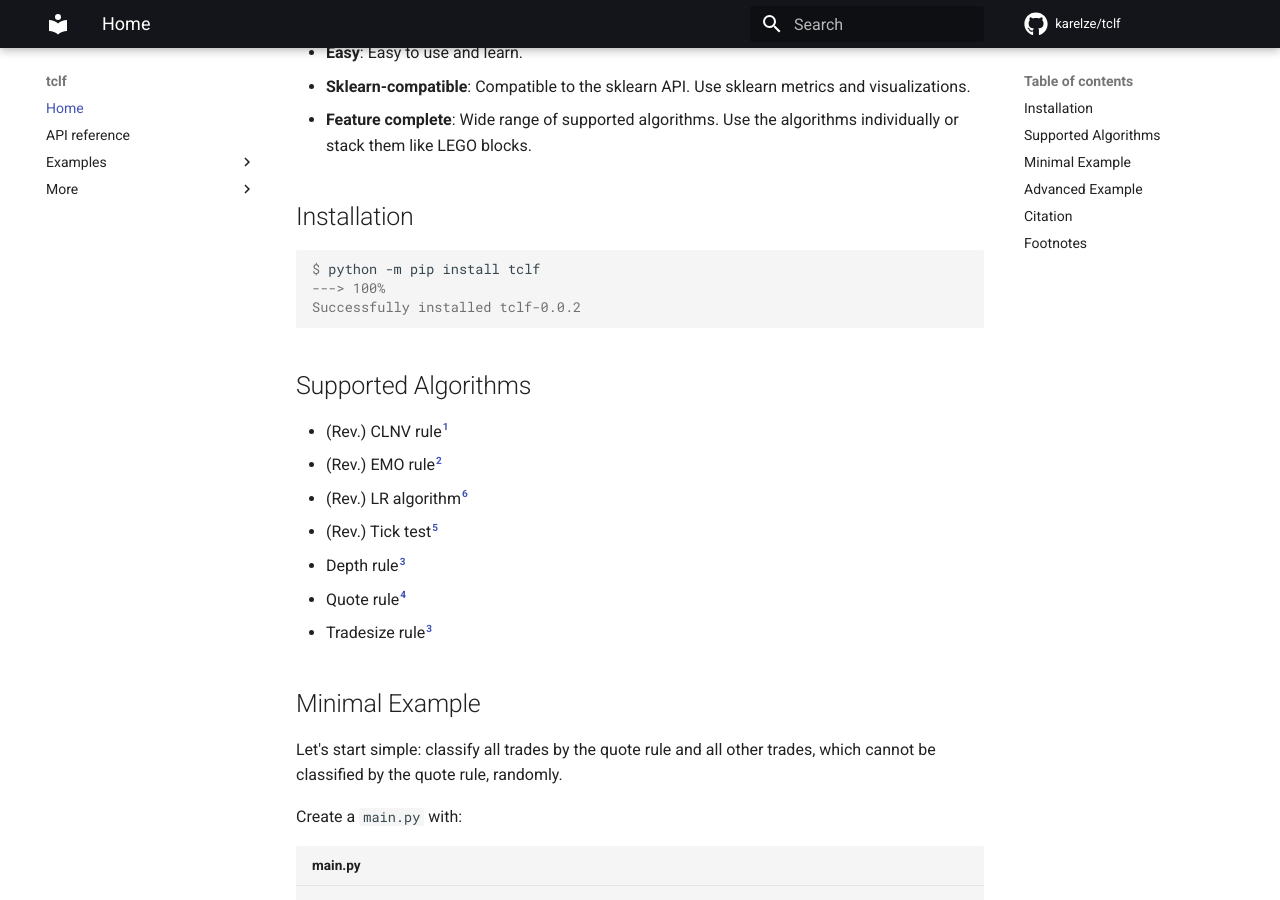
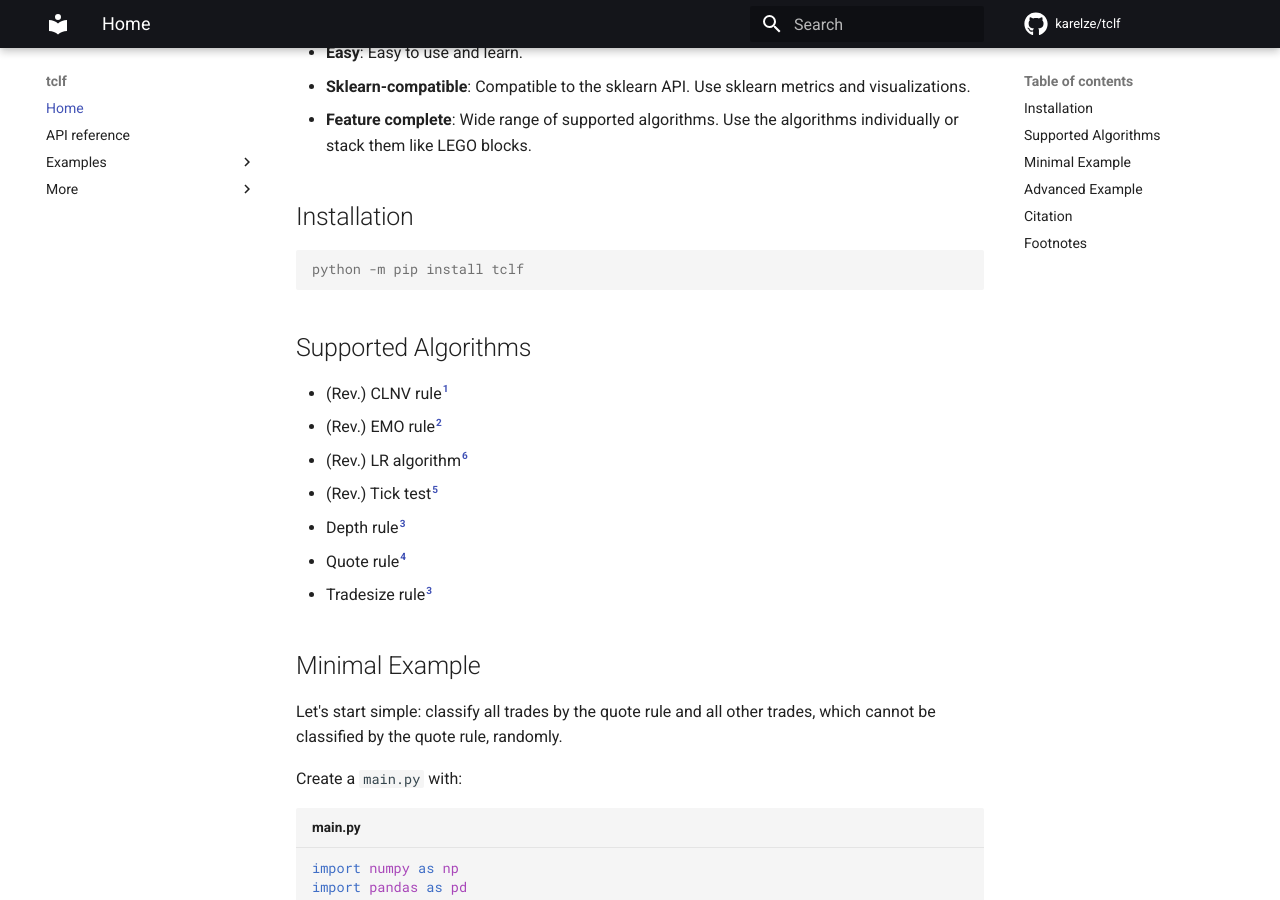
Before and after one commit to KarelZe/tclf, an MkDocs documentation site: the page built from docs/index.md, in a window 1280 px wide and 900 px high, scrolled down 375 px. Built offline with MkDocs 1.6.1 and Material for MkDocs 9.7.7, drawn with Linux system fonts in a browser that asks for light colours; comment, search, counter and statistics services are not loaded.

Commit message:
Make installation cmd copyable

````diff
--- a/docs/index.md
+++ b/docs/index.md
@@ -20,9 +20,7 @@ The key features are:
 
 ## Installation
 ```console
-$ python -m pip install tclf
----> 100%
-Successfully installed tclf-0.0.2
+python -m pip install tclf
 ```
 
 ## Supported Algorithms
````
Also changed, not shown: README.md (+1 -3 lines).
